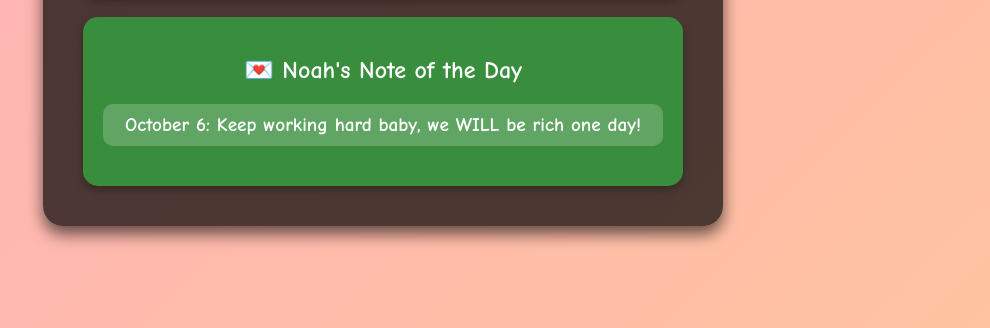
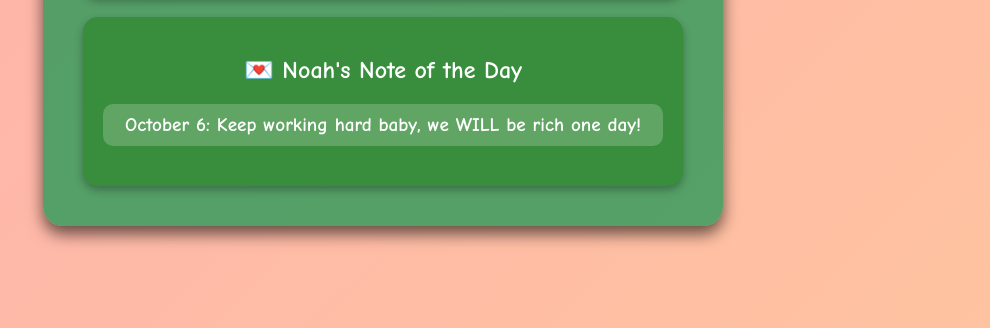
Before and after one commit to nsema04/ChristmasCountdown, a plain HTML site: page index.html in a window 1280 px wide. Shown: the part 472-800 px from the top of the page, without its empty margins (257-1247 px from the left). Drawn offline with Linux system fonts and the light colour scheme.

Commit message:
Update style.css
Changing some colours.

```diff
--- a/style.css
+++ b/style.css
@@ -1,6 +1,6 @@
 /* General styles for the page */
 body {
-    background: linear-gradient(135deg, #ffafbd, #ffc3a0);
+    background: linear-gradient(135deg, #ffafaf, #ffc3a0);
     font-family: 'Comic Sans MS', sans-serif;
     color: #fff;
     margin: 0;
@@ -14,7 +14,7 @@ body {
 /* Container that wraps everything */
 .container {
     text-align: center;
-    background-color: rgba(0, 0, 0, 0.7);
+    background-color: rgba(13, 149, 77, 0.7);
     padding: 40px;
     border-radius: 20px;
     box-shadow: 0 8px 16px rgba(0, 0, 0, 0.6);
```
